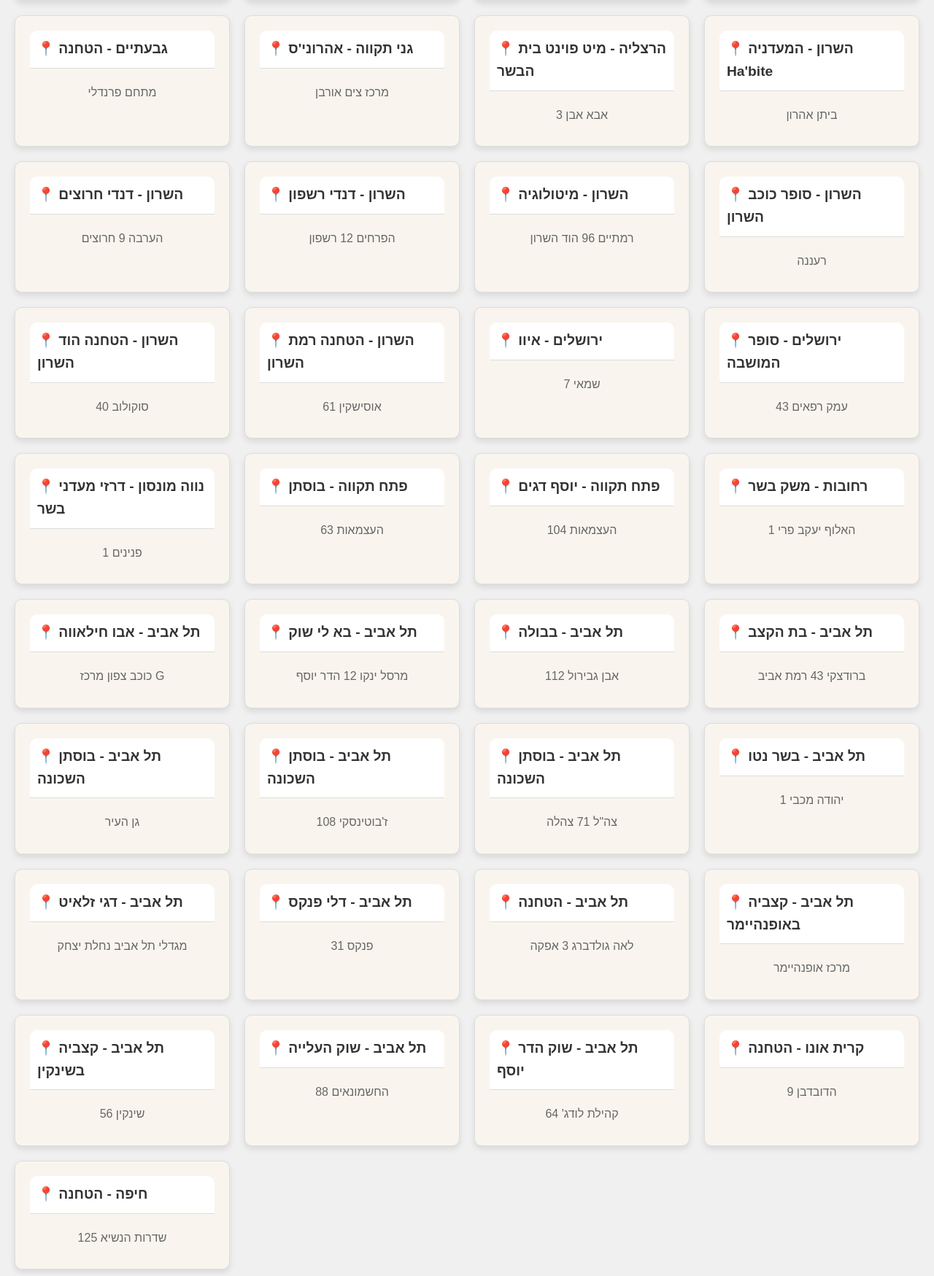
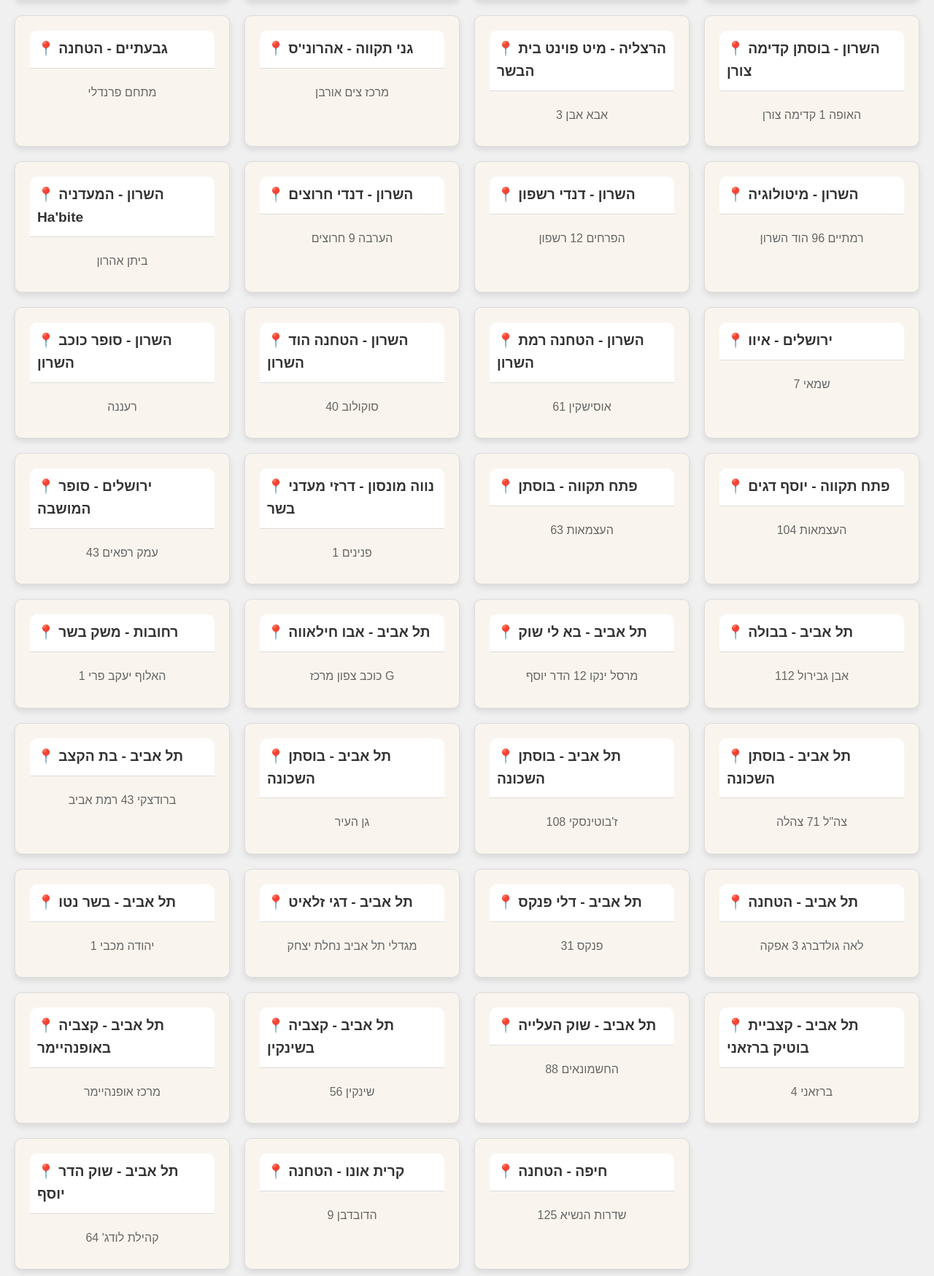
Before and after one commit to adidereviani/totalchef, a Flask app: page /points-of-sale in a window 1280 px wide. Shown: the part 581-2330 px from the top of the page at 73% size. Run offline with Flask 3, Linux system fonts and the light colour scheme; some web fonts are replaced.

Commit message:
update the points of sales and products title h1, h2

```diff
--- a/static/styles.css
+++ b/static/styles.css
@@ -49,7 +49,7 @@ body[dir="ltr"] {
 }
 
 .banner-text h1 {
-    font-size: 4vw; /* Make headings responsive using viewport width */
+    font-size: 5vw; /* Make headings responsive using viewport width */
     margin: 0;
     font-family: 'Amatic SC', cursive;
     text-align: center;
@@ -282,6 +282,19 @@ footer {
     font-size: 1.2rem;
 }
 
+/* products */
+.products-title {
+    text-align: center;
+    font-size: 2.5rem;
+    margin: 20px 0;
+}
+
+.products-description {
+    text-align: center;
+    margin-bottom: 40px;
+    font-size: 1.2rem;
+}
+
 /* Search Bar Styling */
 .search-container {
     display: flex;
--- a/templates/points_of_sale_he.html
+++ b/templates/points_of_sale_he.html
@@ -80,6 +80,14 @@
         </div>
 
         <!-- Hasharon Region -->
+        <div class="sales-card">
+            <div class="sales-card-header">
+                <span>📍 השרון - בוסתן קדימה צורן</span>
+            </div>
+            <div class="sales-card-body">
+                <p>האופה 1 קדימה צורן</p>
+            </div>
+        </div>
         <div class="sales-card">
             <div class="sales-card-header">
                 <span>📍 השרון - המעדניה Ha'bite</span>
@@ -308,6 +316,14 @@
         </div>
         <div class="sales-card">
             <div class="sales-card-header">
+                <span>📍 תל אביב - קצביית בוטיק ברזאני</span>
+            </div>
+            <div class="sales-card-body">
+                <p>ברזאני 4</p>
+            </div>
+        </div>
+        <div class="sales-card">
+            <div class="sales-card-header">
                 <span>📍 תל אביב - שוק הדר יוסף</span>
             </div>
             <div class="sales-card-body">
```
Also changed, not shown: templates/products_he.html (+3 -4 lines).
